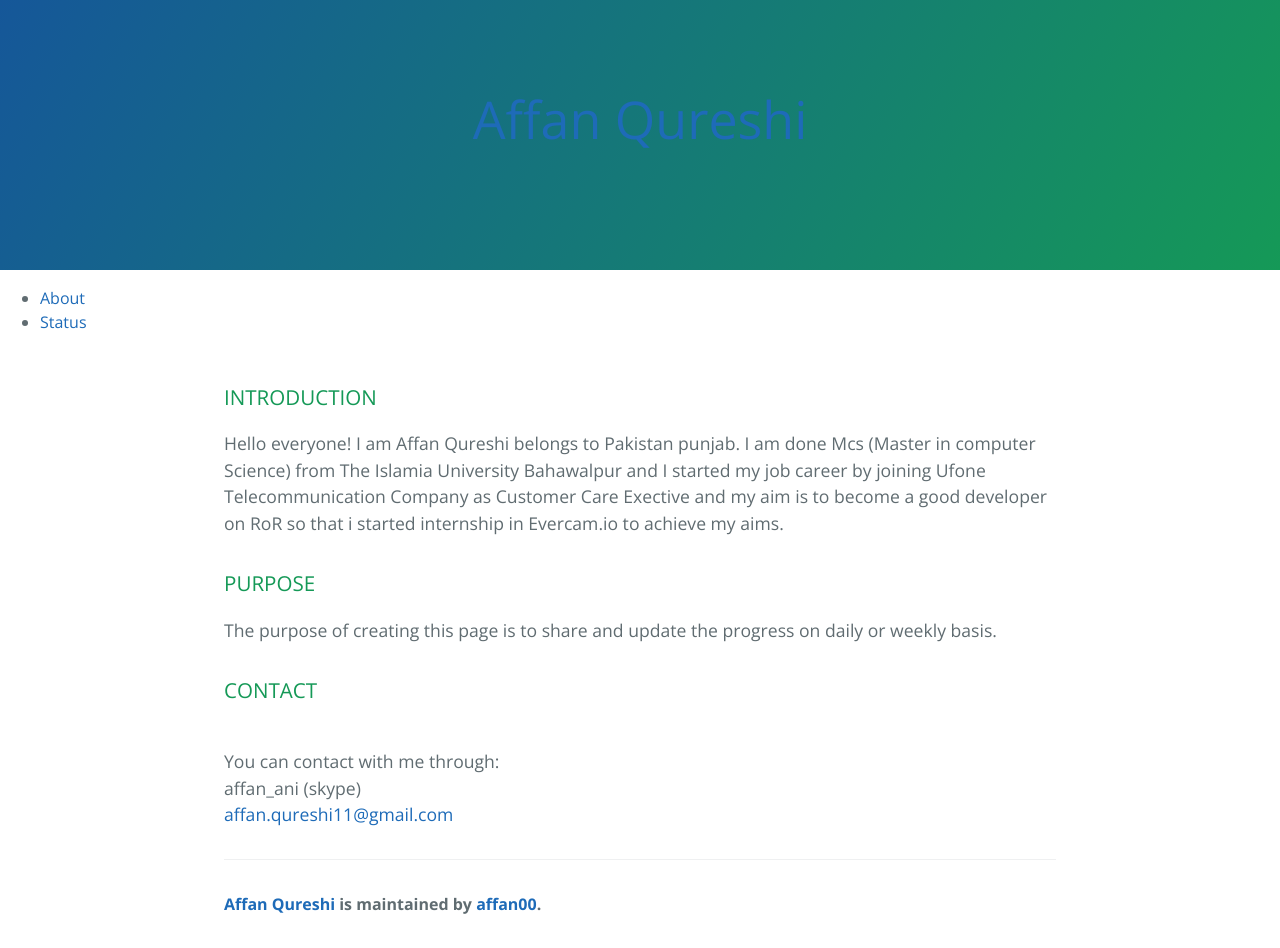
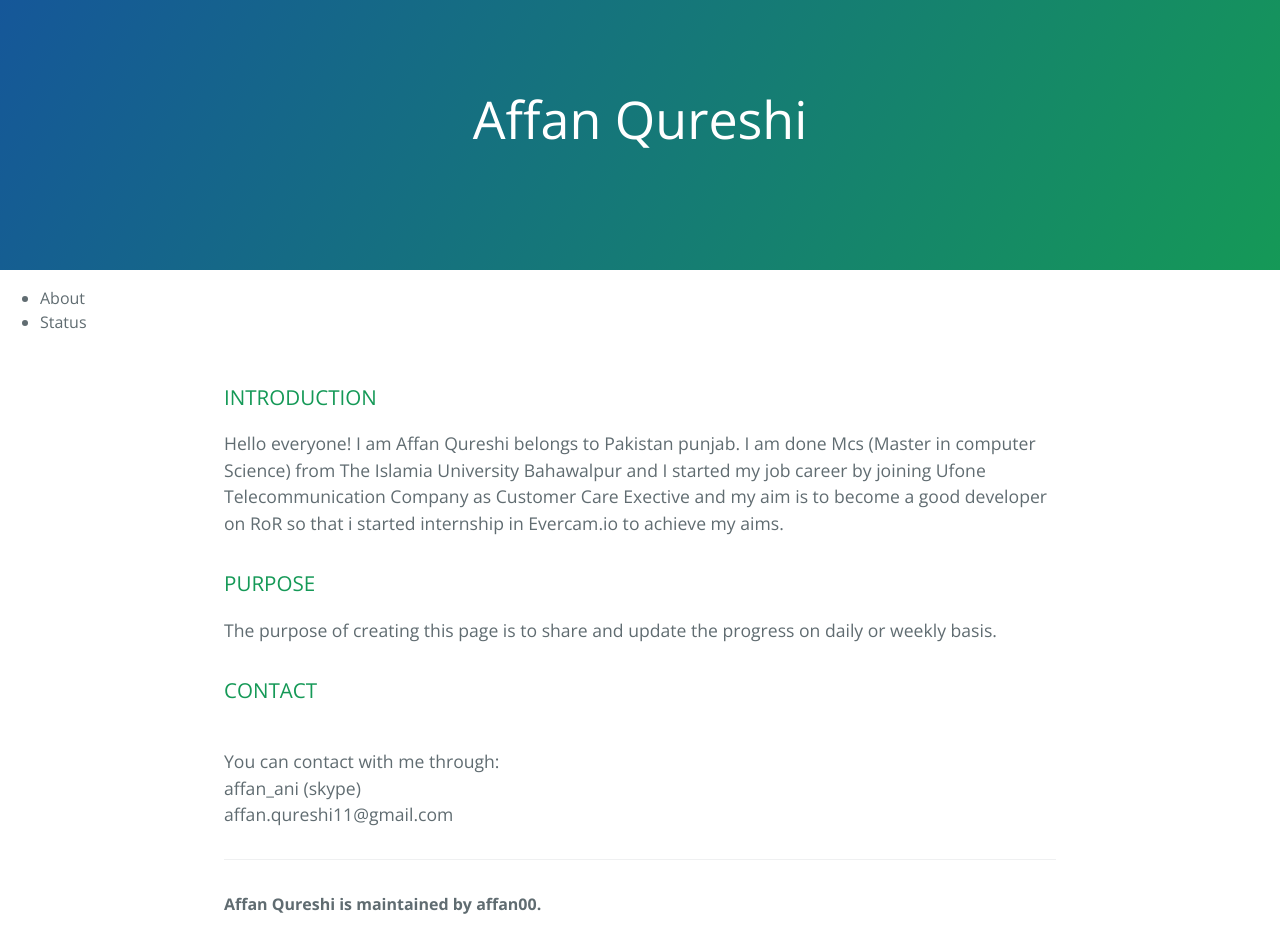
Before and after one commit to affan00/affan00.github.io, a Jekyll site: the page built from index.html, in a window 1280 px wide. Built offline with Jekyll 4.4.1, drawn with Linux system fonts in a browser that asks for light colours; Markdown is read by kramdown in place of the engine named in the settings.

Commit message:
changes has been added to css file

```diff
--- a/stylesheets/stylesheet.css
+++ b/stylesheets/stylesheet.css
@@ -10,7 +10,7 @@ body {
   color: #606c71; }
 
 a {
-  color: #1e6bb8;
+  color: currentColor;
   text-decoration: none; }
   a:hover {
     text-decoration: underline; }
@@ -29,10 +29,10 @@ a {
     margin-left: 1rem; }
 
 .btn:hover {
-  color: rgba(255, 255, 255, 0.8);
+  color: currentColor;
   text-decoration: none;
   background-color: rgba(255, 255, 255, 0.2);
-  border-color: rgba(255, 255, 255, 0.3); }
+  border: none; }
 
 @media screen and (min-width: 64em) {
   .btn {
@@ -73,7 +73,8 @@ a {
 
 .project-name {
   margin-top: 0;
-  margin-bottom: 0.1rem; }
+  margin-bottom: 0.1rem;
+  color: white;}
 
 @media screen and (min-width: 64em) {
   .project-name {
```
